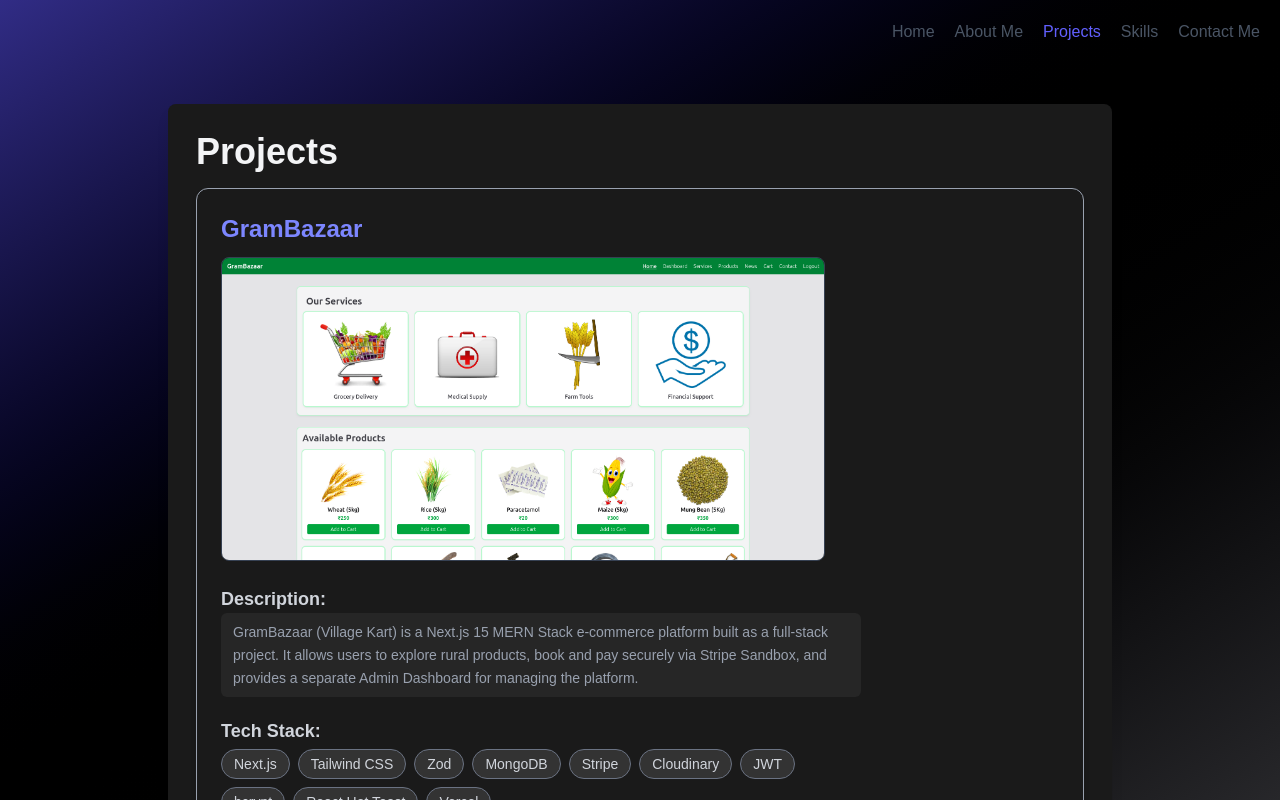
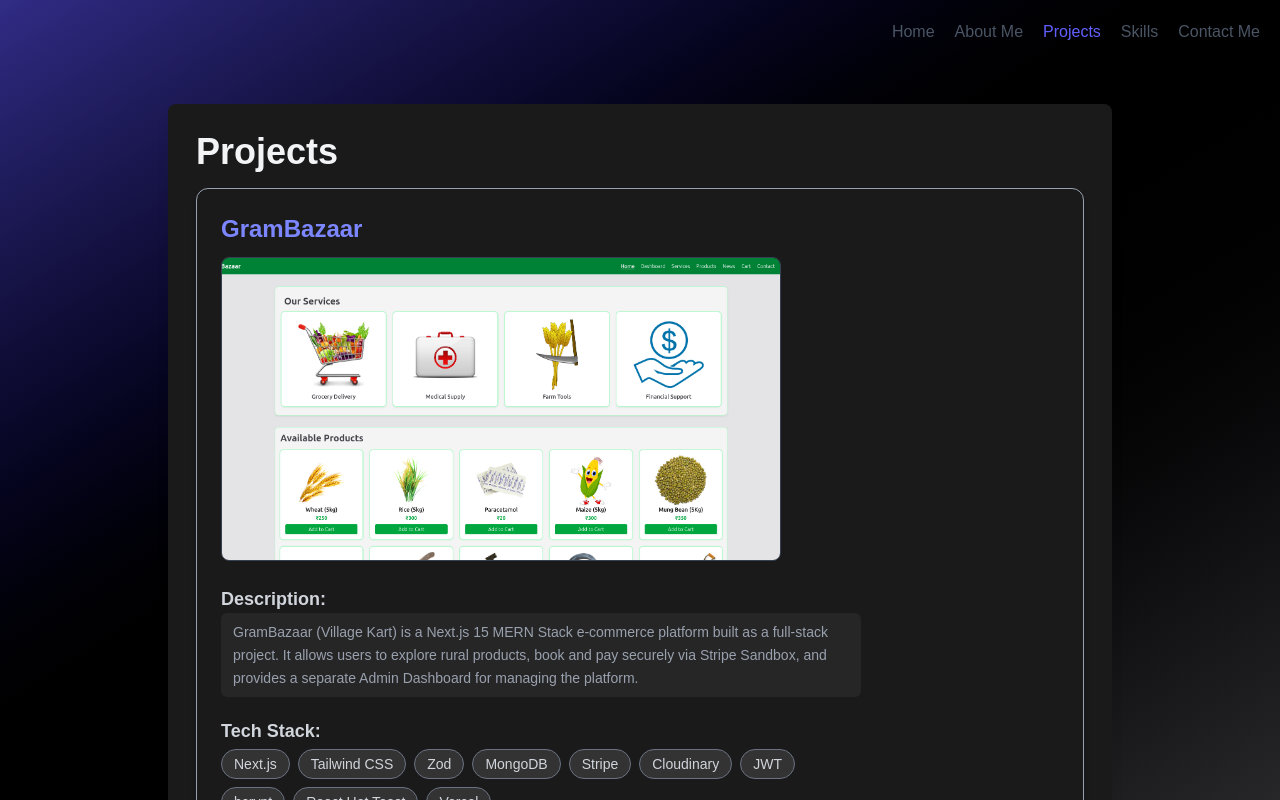
Before and after one commit to MEETparmar230/MyPortfolioSite, a Next.js app: page /projects in a window 1280 px wide. Built offline with nearby package versions, Linux system fonts and the light colour scheme.

Commit message:
project image w set

```diff
--- a/src/components/Projects.tsx
+++ b/src/components/Projects.tsx
@@ -38,7 +38,7 @@
           className="shadow-md flex flex-cols flex-wrap md:flex-row items-start md:items-center justify-start gap-6 my-4 mx-auto border border-gray-400 rounded-xl p-6 transition hover:shadow-lg"
         >
           {/* Left Side: Video + Title */}
-          <div className="min-w-70">
+          <div className="min-w-70 max-w-140">
             <h2 className="mb-3 text-2xl font-bold text-indigo-400">{project.title}</h2>
             {project.videoSrc && project.videoSrc!==''?
             <video
```
